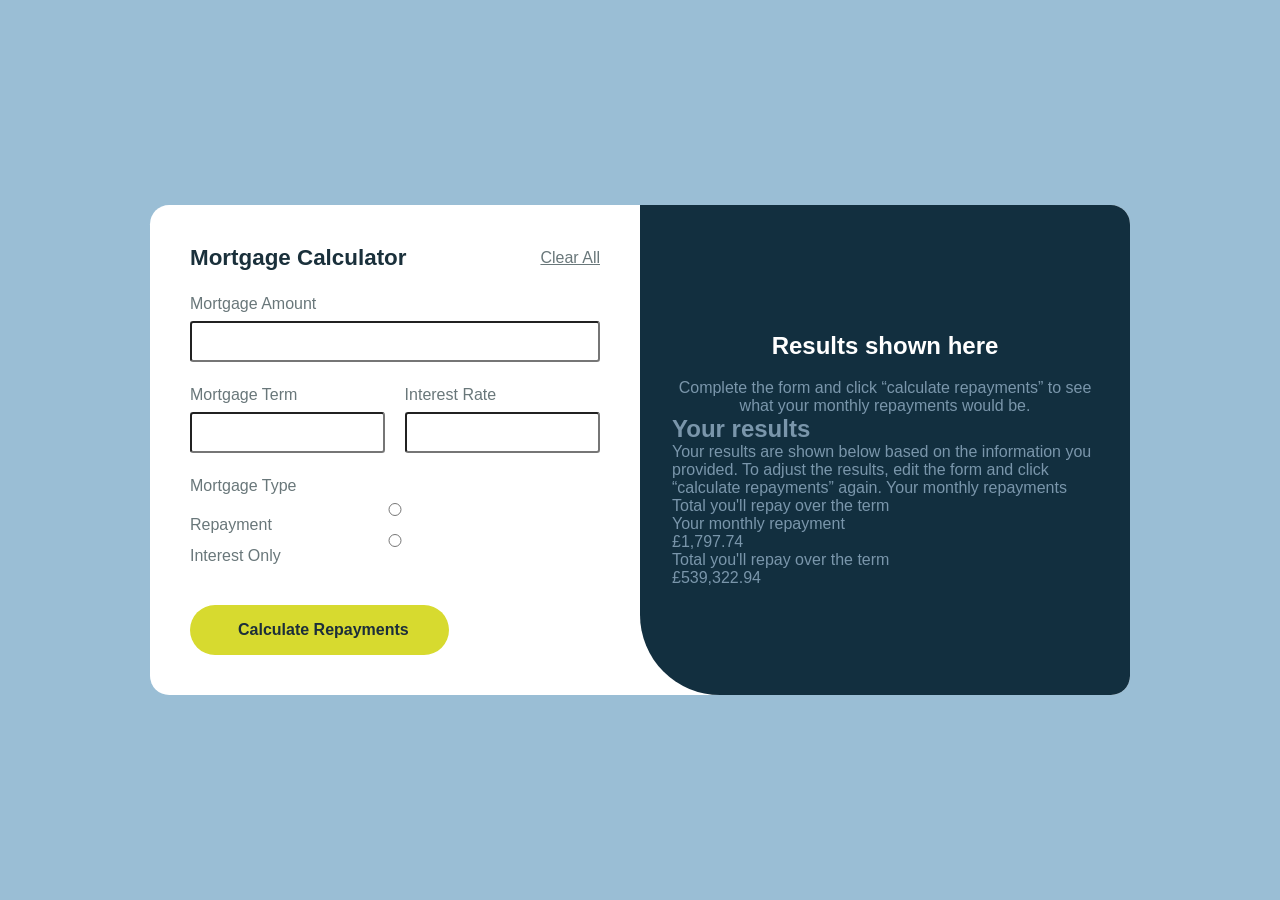
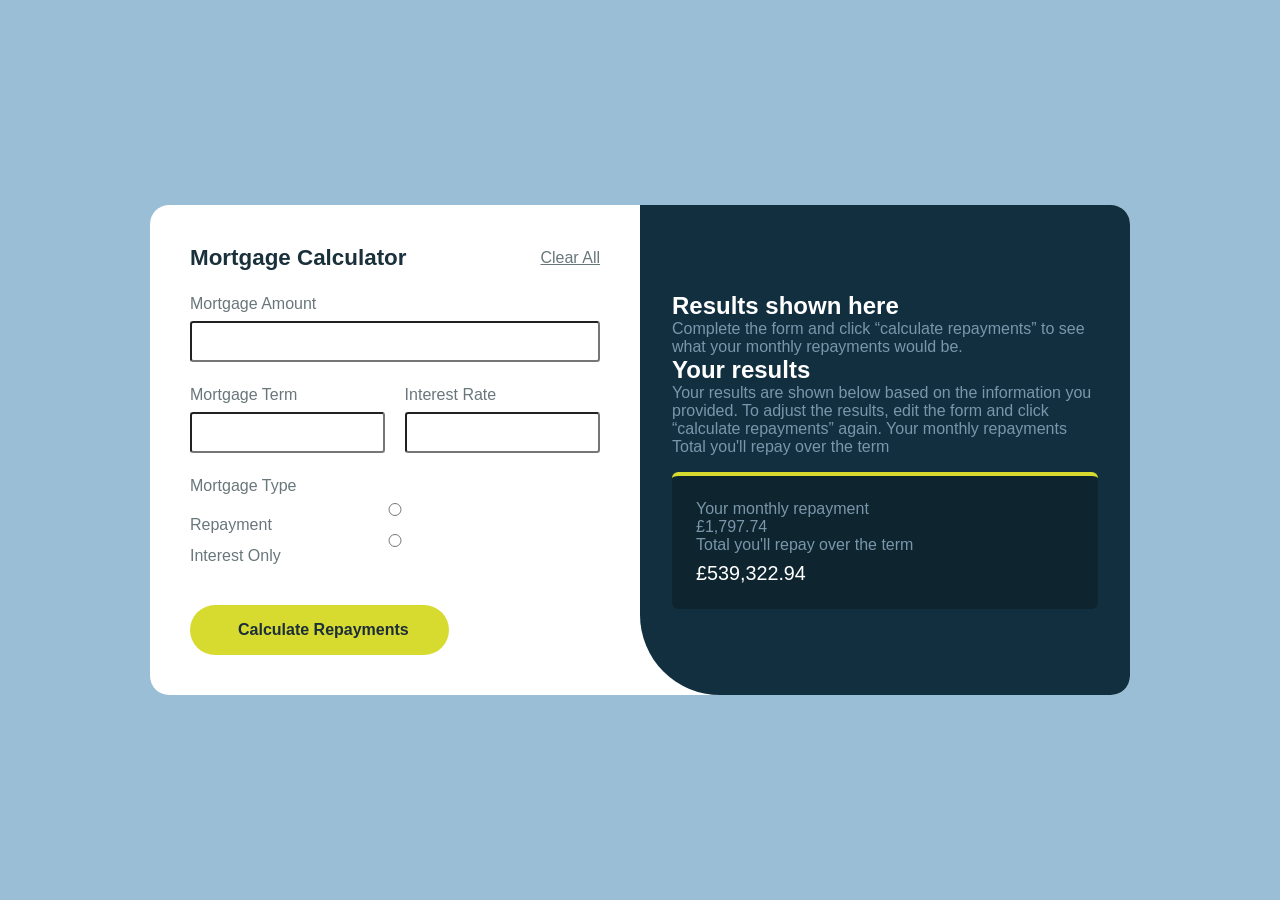

Display the results after the user submit the form

--- a/styles.css
+++ b/styles.css
@@ -267,7 +267,7 @@ button {
   padding: 2rem;
 }
 
-.empty-results {
+.empty-results .wrapper {
   display: grid;
   gap: 1.2rem;
   justify-items: center;
@@ -276,6 +276,45 @@ button {
 
 .empty-results h2 {
   color: var(--white);
+}
+
+.completed-results .wrapper {
+  display: flex;
+  flex-direction: column;
+  gap: 1rem;
+}
+
+.completed-results h2 {
+  color: var(--white);
+}
+
+.results-display {
+  border-block-start: 4px solid var(--lime);
+  margin-top: 1rem;
+  padding: 1.5rem;
+  border-radius: 0.4rem;
+  background-color: #0e2530;
+}
+
+.results-display hr {
+  border: none;
+  margin-block: 1.5rem;
+  height: 2px;
+  background-color: #304755;
+  width: 100%;
+}
+
+.monthly-display-container {
+  font-size: 3rem;
+  margin-top: 0.5rem;
+  color: var(--lime);
+  font-weight: var(--fw-700);
+}
+
+.total-display-container {
+  color: var(--white);
+  margin-top: 0.5rem;
+  font-size: 1.235rem;
 }
 
 /* ### MEDIA QUERIES ### */
